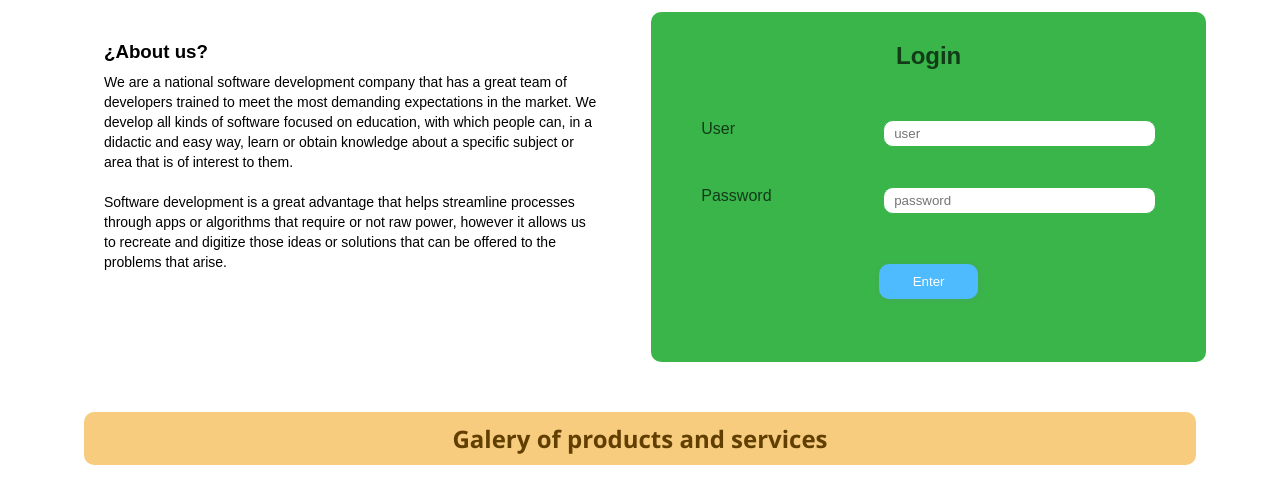
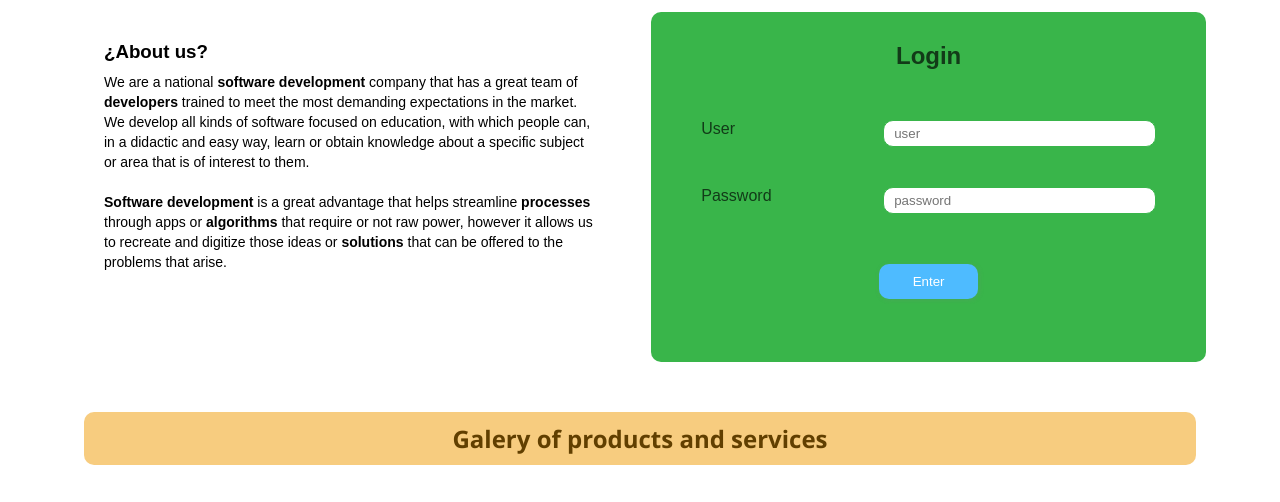
Before and after one commit to IASV/Drapps, a plain HTML site: page index.html in a window 1280 px wide. Shown: the part 594-1096 px from the top of the page. Drawn offline with Linux system fonts and the light colour scheme.

Commit message:
Add files via upload

```diff
--- a/index.html
+++ b/index.html
@@ -32,16 +32,16 @@
                 <h3>¿About us?</h3>
 
                 <p>
-                    We are a national software development company that has a great team of
-                    developers trained to meet the most demanding expectations in the market.
+                    We are a national <strong>software development</strong> company that has a great team of
+                    <strong>developers</strong> trained to meet the most demanding expectations in the market.
                     We develop all kinds of software focused on education, with which people can,
                     in a didactic and easy way, learn or obtain knowledge about a specific subject
                     or area that is of interest to them.
                     <br>
                     <br>
-                    Software development is a great advantage that helps streamline processes through
-                    apps or algorithms that require or not raw power, however it allows us to recreate
-                    and digitize those ideas or solutions that can be offered to the problems that arise.
+                    <strong>Software development</strong> is a great advantage that helps streamline <strong>processes</strong> through
+                    apps or <strong>algorithms</strong> that require or not raw power, however it allows us to recreate
+                    and digitize those ideas or <strong>solutions</strong> that can be offered to the problems that arise.
                 </p>
 
             </article>
```
